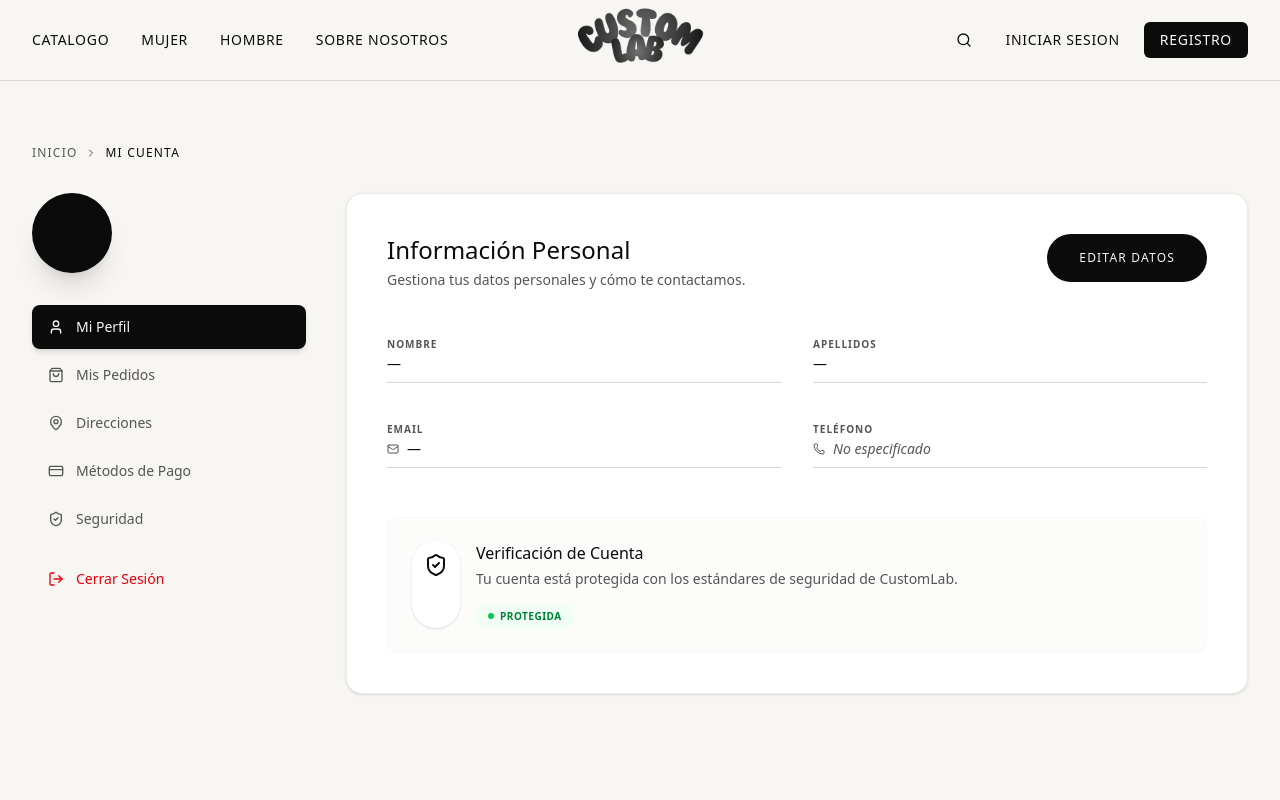
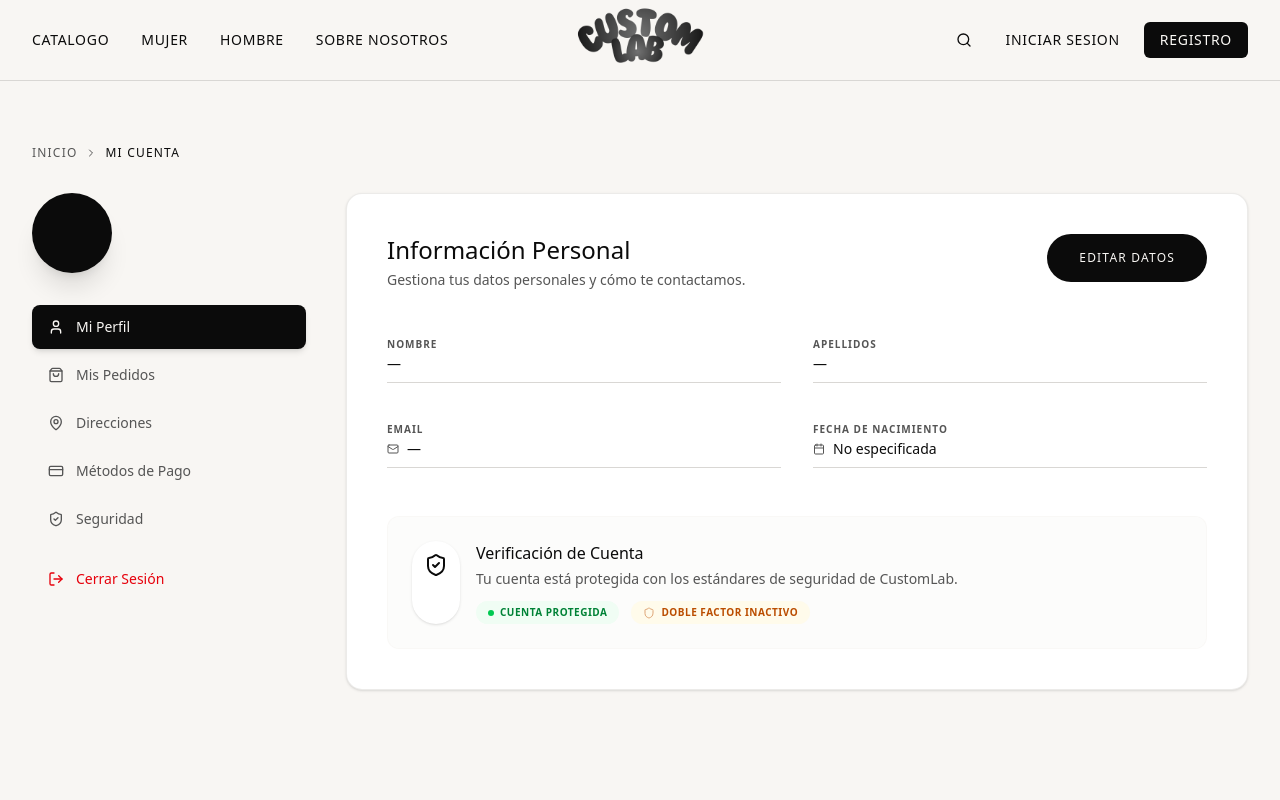
Before and after one commit to ElPatoDelCuak/CustomLab_UI, a Next.js app in the folder customlab/: page /platform/profile in a window 1280 px wide. Shown: the top 800 px of the page. Built offline with nearby package versions, Linux system fonts and the light colour scheme; no server answers.

Commit message:
information

```diff
--- a/customlab/src/app/platform/profile/page.tsx
+++ b/customlab/src/app/platform/profile/page.tsx
@@ -14,14 +14,25 @@ import {
     Phone,
     MapPin,
     ShieldCheck,
-    CreditCard
+    CreditCard,
+    Calendar,
+    Shield
 } from "lucide-react"
 import { useState } from "react"
 import { cn } from "@/lib/utils"
+import { useRouter } from "next/navigation"
+
 
 export default function ProfilePage() {
     const { usuario, clearAuth } = usePlatformStore()
     const [activeTab, setActiveTab] = useState("perfil")
+    const router = useRouter()
+
+    const handleLogout = () => {
+        clearAuth()
+        router.push("/auth/login")
+    }
+
 
     const menuItems = [
         { id: "perfil", label: "Mi Perfil", icon: User },
@@ -74,7 +85,8 @@ export default function ProfilePage() {
                                 </button>
                             ))}
                             <button
-                                onClick={clearAuth}
+                                onClick={handleLogout}
+
                                 className="w-full flex items-center gap-3 px-4 py-3 text-sm font-medium text-destructive hover:bg-destructive/5 transition-all rounded-lg mt-4"
                             >
                                 <LogOut className="h-4 w-4" />
@@ -117,10 +129,18 @@ export default function ProfilePage() {
                                             </div>
                                         </div>
                                         <div className="space-y-1.5">
-                                            <label className="text-[10px] uppercase tracking-widest text-muted-foreground font-bold">Teléfono</label>
+                                            <label className="text-[10px] uppercase tracking-widest text-muted-foreground font-bold">Fecha de Nacimiento</label>
                                             <div className="flex items-center gap-2 border-b border-border pb-2">
-                                                <Phone className="h-3 w-3 text-muted-foreground" />
-                                                <p className="text-sm font-medium text-muted-foreground italic">No especificado</p>
+                                                <Calendar className="h-3 w-3 text-muted-foreground" />
+                                                <p className="text-sm font-medium">
+                                                    {usuario?.fecha_nacimiento
+                                                        ? new Date(usuario.fecha_nacimiento).toLocaleDateString('es-ES', {
+                                                            day: '2-digit',
+                                                            month: 'long',
+                                                            year: 'numeric'
+                                                        })
+                                                        : "No especificada"}
+                                                </p>
                                             </div>
                                         </div>
                                     </div>
@@ -133,10 +153,25 @@ export default function ProfilePage() {
                                             <div>
                                                 <h4 className="font-medium mb-1">Verificación de Cuenta</h4>
                                                 <p className="text-sm text-muted-foreground mb-3">Tu cuenta está protegida con los estándares de seguridad de CustomLab.</p>
-                                                <span className="inline-flex items-center gap-1.5 px-3 py-1 rounded-full bg-green-50 text-green-700 text-[10px] font-bold uppercase tracking-wider">
-                                                    <span className="w-1.5 h-1.5 rounded-full bg-green-500" />
-                                                    Protegida
-                                                </span>
+
+                                                <div className="flex flex-wrap gap-3">
+                                                    <span className="inline-flex items-center gap-1.5 px-3 py-1 rounded-full bg-green-50 text-green-700 text-[10px] font-bold uppercase tracking-wider">
+                                                        <span className="w-1.5 h-1.5 rounded-full bg-green-500" />
+                                                        Cuenta Protegida
+                                                    </span>
+
+                                                    {usuario?.doble_factor ? (
+                                                        <span className="inline-flex items-center gap-1.5 px-3 py-1 rounded-full bg-blue-50 text-blue-700 text-[10px] font-bold uppercase tracking-wider">
+                                                            <Shield className="h-3 w-3" />
+                                                            Doble Factor Activo
+                                                        </span>
+                                                    ) : (
+                                                        <span className="inline-flex items-center gap-1.5 px-3 py-1 rounded-full bg-amber-50 text-amber-700 text-[10px] font-bold uppercase tracking-wider">
+                                                            <Shield className="h-3 w-3 opacity-50" />
+                                                            Doble Factor Inactivo
+                                                        </span>
+                                                    )}
+                                                </div>
                                             </div>
                                         </div>
                                     </div>
--- a/customlab/src/types/authenticationResponse.ts
+++ b/customlab/src/types/authenticationResponse.ts
@@ -5,6 +5,7 @@ export interface Usuario {
   email: string
   rol: string
   doble_factor: boolean | null
+  fecha_nacimiento: string | null
 }
 
 export interface AuthStore {
```
Also changed, not shown: customlab/src/types/user_types.ts (added).
